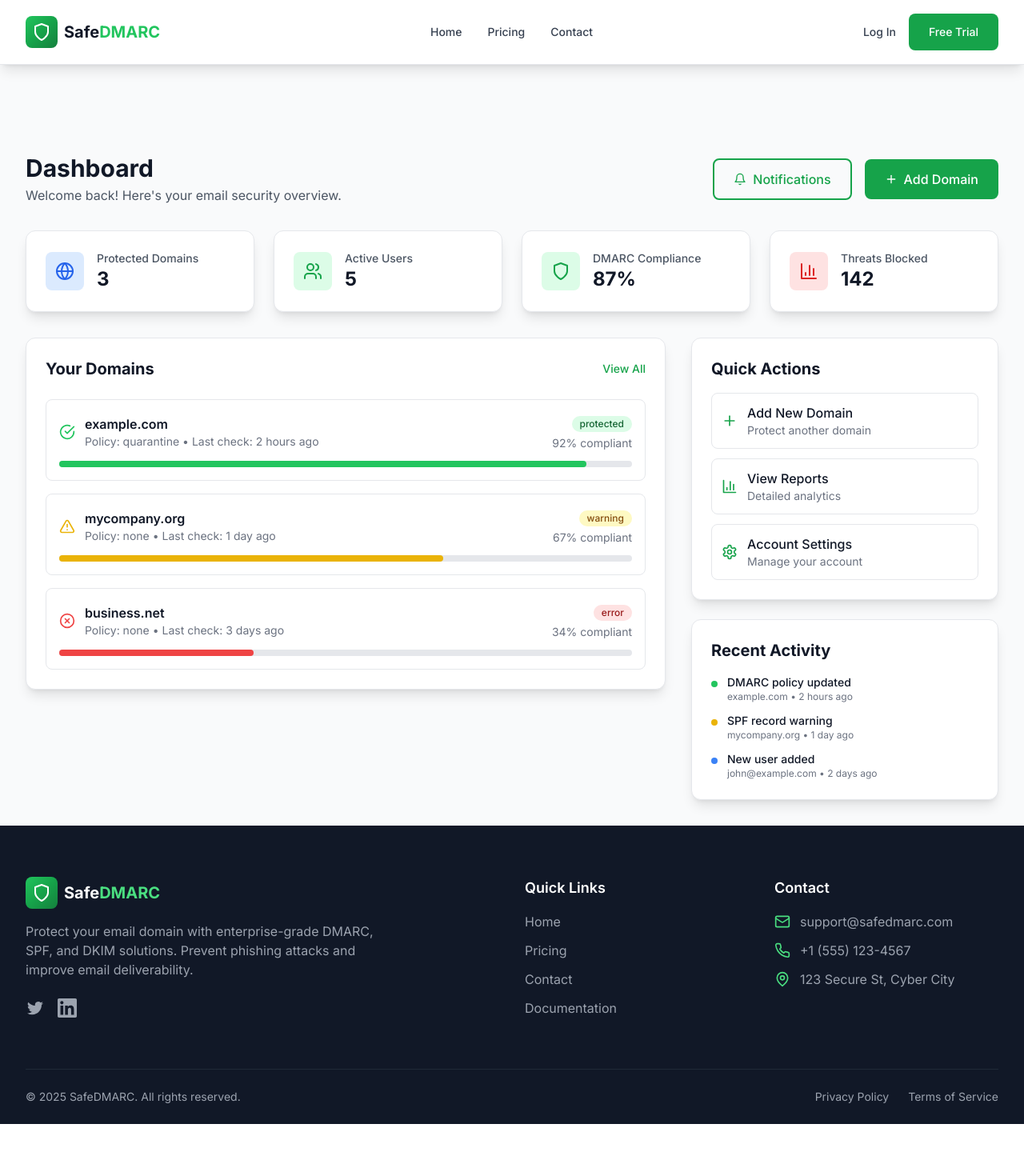
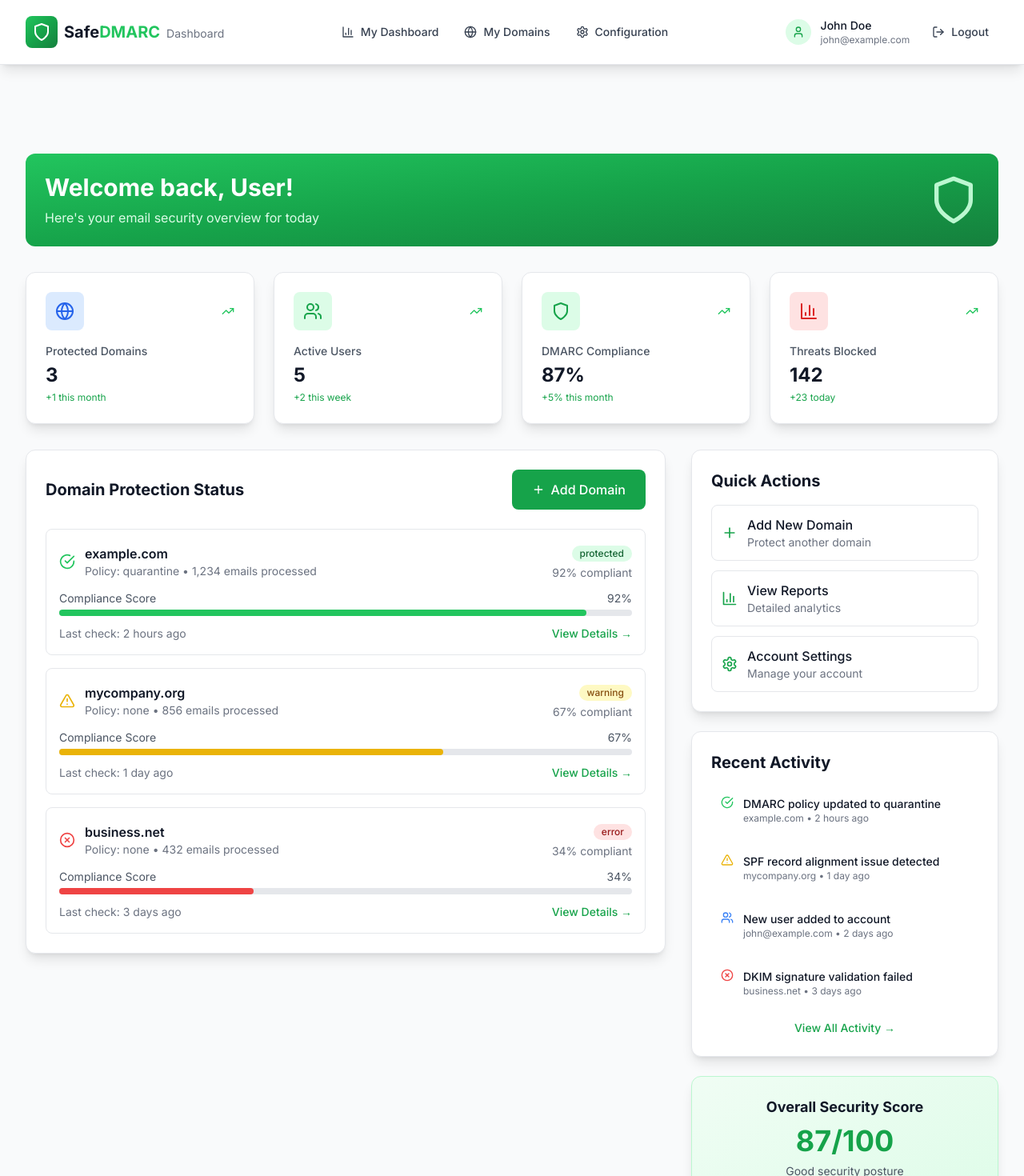
Before and after one commit to ntorrents/dmarc-project, a React (Vite) app: page /dashboard in a window 1280 px wide. Shown: the top 1470 px of the page at 80% size. Before the commit the page ends 1405 px from the top, so only its background shows below. Built offline with nearby package versions, Linux system fonts and the light colour scheme.

Commit message:
Dashboard Redesign with Custom Header and Navigation

```diff
--- a/src/Routes.jsx
+++ b/src/Routes.jsx
@@ -10,17 +10,33 @@ import Dashboard from "./pages/Dashboard";
 import Terms from "./pages/Terms";
 import Privacy from "./pages/Privacy";
 import Header from "./components/layout/Header";
+import DashboardHeader from "./components/layout/DashboardHeader";
 import Footer from "./components/layout/Footer";
+import DashboardFooter from "./components/layout/DashboardFooter";
 import ScrollToTop from "./utils/ScrollToTop";
 import ProtectedRoute from "./ProtectedRoute";
+import { useLocation } from "react-router-dom";
+
+const AppLayout = ({ children }) => {
+	const location = useLocation();
+	const isDashboard = location.pathname.startsWith('/dashboard');
+
+	return (
+		<div className="min-h-screen flex flex-col">
+			{isDashboard ? <DashboardHeader /> : <Header />}
+			<main className="flex-grow">
+				{children}
+			</main>
+			{isDashboard ? <DashboardFooter /> : <Footer />}
+		</div>
+	);
+};
 
 const AppRoutes = () => {
 	return (
 		<Router>
 			<ScrollToTop />
-			<div className="min-h-screen flex flex-col">
-				<Header />
-				<main className="flex-grow">
+			<AppLayout>
 				<AnimatePresence mode="wait">
 					<Routes>
 						<Route path="/" element={<Home />} />
@@ -41,9 +57,7 @@ const AppRoutes = () => {
 						<Route path="/privacy" element={<Privacy />} />
 					</Routes>
 				</AnimatePresence>
-				</main>
-				<Footer />
-			</div>
+			</AppLayout>
 		</Router>
 	);
 };
--- /dev/null
+++ b/src/components/layout/DashboardFooter.jsx
@@ -0,0 +1,31 @@
+import { Link } from 'react-router-dom'
+
+const DashboardFooter = () => {
+  const currentYear = new Date().getFullYear()
+
+  return (
+    <footer className="bg-gray-50 border-t border-gray-200 py-6 mt-auto">
+      <div className="container-custom">
+        <div className="flex flex-col md:flex-row justify-between items-center text-sm text-gray-600">
+          <p>© {currentYear} SafeDMARC. All rights reserved.</p>
+          <div className="flex space-x-6 mt-4 md:mt-0">
+            <Link
+              to="/privacy"
+              className="hover:text-primary-600 transition-colors"
+            >
+              Privacy Policy
+            </Link>
+            <Link
+              to="/terms"
+              className="hover:text-primary-600 transition-colors"
+            >
+              Terms of Service
+            </Link>
+          </div>
+        </div>
+      </div>
+    </footer>
+  )
+}
+
+export default DashboardFooter
--- /dev/null
+++ b/src/components/layout/DashboardHeader.jsx
@@ -0,0 +1,136 @@
+import { useState } from 'react'
+import { Link, useNavigate } from 'react-router-dom'
+import { motion } from 'framer-motion'
+import { Shield, User, LogOut, Settings, Globe, BarChart3, Menu, X } from 'lucide-react'
+
+const DashboardHeader = () => {
+  const [isMobileMenuOpen, setIsMobileMenuOpen] = useState(false)
+  const navigate = useNavigate()
+
+  // Get user info from localStorage or context
+  const userName = localStorage.getItem('userName') || 'John Doe'
+  const userEmail = localStorage.getItem('userEmail') || 'john@example.com'
+
+  const handleLogout = () => {
+    localStorage.removeItem('token')
+    localStorage.removeItem('userName')
+    localStorage.removeItem('userEmail')
+    navigate('/login')
+  }
+
+  const navigation = [
+    { name: 'My Dashboard', href: '/dashboard', icon: BarChart3 },
+    { name: 'My Domains', href: '/dashboard/domains', icon: Globe },
+    { name: 'Configuration', href: '/dashboard/settings', icon: Settings },
+  ]
+
+  return (
+    <motion.header
+      initial={{ y: -100 }}
+      animate={{ y: 0 }}
+      className="fixed top-0 left-0 right-0 z-50 bg-white shadow-lg border-b border-gray-200"
+    >
+      <div className="container-custom">
+        <div className="flex items-center justify-between h-16 lg:h-20">
+          {/* Logo */}
+          <Link to="/dashboard" className="flex items-center space-x-2">
+            <div className="flex items-center justify-center w-10 h-10 bg-gradient-primary rounded-lg">
+              <Shield className="w-6 h-6 text-white" />
+            </div>
+            <span className="text-xl font-bold text-gray-900">
+              Safe<span className="text-primary-500">DMARC</span>
+              <span className="text-sm font-normal text-gray-500 ml-2">Dashboard</span>
+            </span>
+          </Link>
+
+          {/* Desktop Navigation */}
+          <nav className="hidden md:flex items-center space-x-8">
+            {navigation.map((item) => (
+              <Link
+                key={item.name}
+                to={item.href}
+                className="flex items-center space-x-2 text-sm font-medium text-gray-700 hover:text-primary-600 transition-colors"
+              >
+                <item.icon className="w-4 h-4" />
+                <span>{item.name}</span>
+              </Link>
+            ))}
+          </nav>
+
+          {/* User Menu */}
+          <div className="hidden md:flex items-center space-x-4">
+            <div className="flex items-center space-x-3">
+              <div className="flex items-center justify-center w-8 h-8 bg-primary-100 rounded-full">
+                <User className="w-4 h-4 text-primary-600" />
+              </div>
+              <div className="text-sm">
+                <div className="font-medium text-gray-900">{userName}</div>
+                <div className="text-gray-500 text-xs">{userEmail}</div>
+              </div>
+            </div>
+            <button
+              onClick={handleLogout}
+              className="flex items-center space-x-2 px-3 py-2 text-sm font-medium text-gray-700 hover:text-red-600 hover:bg-red-50 rounded-lg transition-colors"
+            >
+              <LogOut className="w-4 h-4" />
+              <span>Logout</span>
+            </button>
+          </div>
+
+          {/* Mobile menu button */}
+          <button
+            onClick={() => setIsMobileMenuOpen(!isMobileMenuOpen)}
+            className="md:hidden p-2 rounded-lg text-gray-700 hover:bg-gray-100 transition-colors"
+          >
+            {isMobileMenuOpen ? <X className="w-6 h-6" /> : <Menu className="w-6 h-6" />}
+          </button>
+        </div>
+
+        {/* Mobile Navigation */}
+        {isMobileMenuOpen && (
+          <motion.div
+            initial={{ opacity: 0, height: 0 }}
+            animate={{ opacity: 1, height: 'auto' }}
+            exit={{ opacity: 0, height: 0 }}
+            className="md:hidden border-t border-gray-200 bg-white"
+          >
+            <div className="px-2 pt-2 pb-3 space-y-1">
+              {navigation.map((item) => (
+                <Link
+                  key={item.name}
+                  to={item.href}
+                  onClick={() => setIsMobileMenuOpen(false)}
+                  className="flex items-center space-x-3 px-3 py-2 text-base font-medium text-gray-700 hover:text-primary-600 hover:bg-gray-50 rounded-lg transition-colors"
+                >
+                  <item.icon className="w-5 h-5" />
+                  <span>{item.name}</span>
+                </Link>
+              ))}
+
+              <div className="pt-4 border-t border-gray-200">
+                <div className="flex items-center space-x-3 px-3 py-2">
+                  <div className="flex items-center justify-center w-8 h-8 bg-primary-100 rounded-full">
+                    <User className="w-4 h-4 text-primary-600" />
+                  </div>
+                  <div className="text-sm">
+                    <div className="font-medium text-gray-900">{userName}</div>
+                    <div className="text-gray-500 text-xs">{userEmail}</div>
+                  </div>
+                </div>
+                <button
+                  onClick={handleLogout}
+                  className="flex items-center space-x-3 w-full px-3 py-2 mt-2 text-base font-medium text-red-600 hover:bg-red-50 rounded-lg transition-colors"
+                >
+                  <LogOut className="w-5 h-5" />
+                  <span>Logout</span>
+                </button>
+              </div>
+            </div>
+          </motion.div>
+        )}
+      </div>
+    </motion.header>
+  )
+}
+
+export default DashboardHeader
--- a/src/pages/Dashboard.jsx
+++ b/src/pages/Dashboard.jsx
@@ -1,5 +1,5 @@
 import { motion } from 'framer-motion'
-import { Shield, Users, Globe, BarChart3, Settings, Bell, Plus, CheckCircle, AlertTriangle, XCircle } from 'lucide-react'
+import { Shield, Users, Globe, BarChart3, Settings, Bell, Plus, CheckCircle, AlertTriangle, XCircle, TrendingUp, Mail, Lock, Eye } from 'lucide-react'
 
 const Dashboard = () => {
   const stats = [
@@ -8,28 +8,32 @@ const Dashboard = () => {
       value: '3',
       icon: Globe,
       color: 'text-blue-600',
-      bgColor: 'bg-blue-100'
+      bgColor: 'bg-blue-100',
+      change: '+1 this month'
     },
     {
       title: 'Active Users',
       value: '5',
       icon: Users,
       color: 'text-green-600',
-      bgColor: 'bg-green-100'
+      bgColor: 'bg-green-100',
+      change: '+2 this week'
     },
     {
       title: 'DMARC Compliance',
       value: '87%',
       icon: Shield,
       color: 'text-primary-600',
-      bgColor: 'bg-primary-100'
+      bgColor: 'bg-primary-100',
+      change: '+5% this month'
     },
     {
       title: 'Threats Blocked',
       value: '142',
       icon: BarChart3,
       color: 'text-red-600',
-      bgColor: 'bg-red-100'
+      bgColor: 'bg-red-100',
+      change: '+23 today'
     }
   ]
 
@@ -39,21 +43,51 @@ const Dashboard = () => {
       status: 'protected',
       policy: 'quarantine',
       compliance: 92,
-      lastCheck: '2 hours ago'
+      lastCheck: '2 hours ago',
+      emails: '1,234'
     },
     {
       name: 'mycompany.org',
       status: 'warning',
       policy: 'none',
       compliance: 67,
-      lastCheck: '1 day ago'
+      lastCheck: '1 day ago',
+      emails: '856'
     },
     {
       name: 'business.net',
       status: 'error',
       policy: 'none',
       compliance: 34,
-      lastCheck: '3 days ago'
+      lastCheck: '3 days ago',
+      emails: '432'
+    }
+  ]
+
+  const recentActivity = [
+    {
+      type: 'success',
+      message: 'DMARC policy updated to quarantine',
+      domain: 'example.com',
+      time: '2 hours ago'
+    },
+    {
+      type: 'warning',
+      message: 'SPF record alignment issue detected',
+      domain: 'mycompany.org',
+      time: '1 day ago'
+    },
+    {
+      type: 'info',
+      message: 'New user added to account',
+      domain: 'john@example.com',
+      time: '2 days ago'
+    },
+    {
+      type: 'error',
+      message: 'DKIM signature validation failed',
+      domain: 'business.net',
+      time: '3 days ago'
     }
   ]
 
@@ -83,6 +117,21 @@ const Dashboard = () => {
     }
   }
 
+  const getActivityIcon = (type) => {
+    switch (type) {
+      case 'success':
+        return <CheckCircle className="w-4 h-4 text-green-500" />
+      case 'warning':
+        return <AlertTriangle className="w-4 h-4 text-yellow-500" />
+      case 'error':
+        return <XCircle className="w-4 h-4 text-red-500" />
+      case 'info':
+        return <Users className="w-4 h-4 text-blue-500" />
+      default:
+        return null
+    }
+  }
+
   return (
     <motion.div
       initial={{ opacity: 0 }}
@@ -92,27 +141,26 @@ const Dashboard = () => {
       className="min-h-screen bg-gray-50 pt-20"
     >
       <div className="container-custom py-8">
-        {/* Header */}
+        {/* Welcome Header */}
         <motion.div
           initial={{ opacity: 0, y: 20 }}
           animate={{ opacity: 1, y: 0 }}
           transition={{ duration: 0.6 }}
           className="mb-8"
         >
+          <div className="bg-gradient-primary rounded-xl p-6 text-white">
             <div className="flex items-center justify-between">
               <div>
-              <h1 className="text-3xl font-bold text-gray-900">Dashboard</h1>
-              <p className="text-gray-600 mt-1">Welcome back! Here's your email security overview.</p>
+                <h1 className="text-2xl md:text-3xl font-bold mb-2">
+                  Welcome back, {localStorage.getItem('userName') || 'User'}!
+                </h1>
+                <p className="text-primary-100">
+                  Here's your email security overview for today
+                </p>
               </div>
-            <div className="flex items-center space-x-4">
-              <button className="btn-outline">
-                <Bell className="w-4 h-4 mr-2" />
-                Notifications
-              </button>
-              <button className="btn-primary">
-                <Plus className="w-4 h-4 mr-2" />
-                Add Domain
-              </button>
+              <div className="hidden md:block">
+                <Shield className="w-16 h-16 text-primary-200" />
+              </div>
             </div>
           </div>
         </motion.div>
@@ -125,22 +173,24 @@ const Dashboard = () => {
           className="grid grid-cols-1 md:grid-cols-2 lg:grid-cols-4 gap-6 mb-8"
         >
           {stats.map((stat, index) => (
-            <div key={stat.title} className="card">
-              <div className="flex items-center">
-                <div className={`flex items-center justify-center w-12 h-12 ${stat.bgColor} rounded-lg mr-4`}>
+            <div key={stat.title} className="card hover:shadow-xl transition-shadow duration-300">
+              <div className="flex items-center justify-between mb-4">
+                <div className={`flex items-center justify-center w-12 h-12 ${stat.bgColor} rounded-lg`}>
                   <stat.icon className={`w-6 h-6 ${stat.color}`} />
                 </div>
+                <TrendingUp className="w-4 h-4 text-green-500" />
+              </div>
               <div>
-                  <p className="text-sm font-medium text-gray-600">{stat.title}</p>
-                  <p className="text-2xl font-bold text-gray-900">{stat.value}</p>
-                </div>
+                <p className="text-sm font-medium text-gray-600 mb-1">{stat.title}</p>
+                <p className="text-2xl font-bold text-gray-900 mb-1">{stat.value}</p>
+                <p className="text-xs text-green-600">{stat.change}</p>
               </div>
             </div>
           ))}
         </motion.div>
 
         <div className="grid grid-cols-1 lg:grid-cols-3 gap-8">
-          {/* Domains List */}
+          {/* Domains Overview */}
           <motion.div
             initial={{ opacity: 0, y: 20 }}
             animate={{ opacity: 1, y: 0 }}
@@ -149,21 +199,24 @@ const Dashboard = () => {
           >
             <div className="card">
               <div className="flex items-center justify-between mb-6">
-                <h2 className="text-xl font-bold text-gray-900">Your Domains</h2>
-                <button className="text-primary-600 hover:text-primary-700 text-sm font-medium">
-                  View All
+                <h2 className="text-xl font-bold text-gray-900">Domain Protection Status</h2>
+                <button className="btn-primary">
+                  <Plus className="w-4 h-4 mr-2" />
+                  Add Domain
                 </button>
               </div>
 
               <div className="space-y-4">
                 {domains.map((domain, index) => (
                   <div key={domain.name} className="border border-gray-200 rounded-lg p-4 hover:shadow-md transition-shadow">
-                    <div className="flex items-center justify-between">
+                    <div className="flex items-center justify-between mb-3">
                       <div className="flex items-center space-x-3">
                         {getStatusIcon(domain.status)}
                         <div>
                           <h3 className="font-semibold text-gray-900">{domain.name}</h3>
-                          <p className="text-sm text-gray-500">Policy: {domain.policy} • Last check: {domain.lastCheck}</p>
+                          <p className="text-sm text-gray-500">
+                            Policy: {domain.policy} • {domain.emails} emails processed
+                          </p>
                         </div>
                       </div>
                       <div className="text-right">
@@ -173,7 +226,12 @@ const Dashboard = () => {
                         <p className="text-sm text-gray-500 mt-1">{domain.compliance}% compliant</p>
                       </div>
                     </div>
-                    <div className="mt-3">
+
+                    <div className="mb-3">
+                      <div className="flex justify-between text-sm text-gray-600 mb-1">
+                        <span>Compliance Score</span>
+                        <span>{domain.compliance}%</span>
+                      </div>
                       <div className="w-full bg-gray-200 rounded-full h-2">
                         <div
                           className={`h-2 rounded-full ${
@@ -184,44 +242,51 @@ const Dashboard = () => {
                         ></div>
                       </div>
                     </div>
+
+                    <div className="flex items-center justify-between text-sm">
+                      <span className="text-gray-500">Last check: {domain.lastCheck}</span>
+                      <button className="text-primary-600 hover:text-primary-700 font-medium">
+                        View Details →
+                      </button>
+                    </div>
                   </div>
                 ))}
               </div>
             </div>
           </motion.div>
 
-          {/* Quick Actions */}
+          {/* Sidebar */}
           <motion.div
             initial={{ opacity: 0, y: 20 }}
             animate={{ opacity: 1, y: 0 }}
             transition={{ duration: 0.6, delay: 0.3 }}
             className="space-y-6"
           >
-            {/* Quick Actions Card */}
+            {/* Quick Actions */}
             <div className="card">
               <h2 className="text-xl font-bold text-gray-900 mb-4">Quick Actions</h2>
               <div className="space-y-3">
-                <button className="w-full text-left p-3 rounded-lg border border-gray-200 hover:bg-gray-50 transition-colors">
+                <button className="w-full text-left p-3 rounded-lg border border-gray-200 hover:bg-gray-50 transition-colors group">
                   <div className="flex items-center">
-                    <Plus className="w-5 h-5 text-primary-600 mr-3" />
+                    <Plus className="w-5 h-5 text-primary-600 mr-3 group-hover:scale-110 transition-transform" />
                     <div>
                       <p className="font-medium text-gray-900">Add New Domain</p>
                       <p className="text-sm text-gray-500">Protect another domain</p>
                     </div>
                   </div>
                 </button>
-                <button className="w-full text-left p-3 rounded-lg border border-gray-200 hover:bg-gray-50 transition-colors">
+                <button className="w-full text-left p-3 rounded-lg border border-gray-200 hover:bg-gray-50 transition-colors group">
                   <div className="flex items-center">
-                    <BarChart3 className="w-5 h-5 text-primary-600 mr-3" />
+                    <BarChart3 className="w-5 h-5 text-primary-600 mr-3 group-hover:scale-110 transition-transform" />
                     <div>
                       <p className="font-medium text-gray-900">View Reports</p>
                       <p className="text-sm text-gray-500">Detailed analytics</p>
                     </div>
                   </div>
                 </button>
-                <button className="w-full text-left p-3 rounded-lg border border-gray-200 hover:bg-gray-50 transition-colors">
+                <button className="w-full text-left p-3 rounded-lg border border-gray-200 hover:bg-gray-50 transition-colors group">
                   <div className="flex items-center">
-                    <Settings className="w-5 h-5 text-primary-600 mr-3" />
+                    <Settings className="w-5 h-5 text-primary-600 mr-3 group-hover:scale-110 transition-transform" />
                     <div>
                       <p className="font-medium text-gray-900">Account Settings</p>
                       <p className="text-sm text-gray-500">Manage your account</p>
@@ -235,27 +300,34 @@ const Dashboard = () => {
             <div className="card">
               <h2 className="text-xl font-bold text-gray-900 mb-4">Recent Activity</h2>
               <div className="space-y-3">
-                <div className="flex items-start space-x-3">
-                  <div className="w-2 h-2 bg-green-500 rounded-full mt-2"></div>
-                  <div>
-                    <p className="text-sm font-medium text-gray-900">DMARC policy updated</p>
-                    <p className="text-xs text-gray-500">example.com • 2 hours ago</p>
+                {recentActivity.map((activity, index) => (
+                  <div key={index} className="flex items-start space-x-3 p-3 rounded-lg hover:bg-gray-50 transition-colors">
+                    {getActivityIcon(activity.type)}
+                    <div className="flex-1 min-w-0">
+                      <p className="text-sm font-medium text-gray-900 truncate">
+                        {activity.message}
+                      </p>
+                      <p className="text-xs text-gray-500">
+                        {activity.domain} • {activity.time}
+                      </p>
                     </div>
                   </div>
-                <div className="flex items-start space-x-3">
-                  <div className="w-2 h-2 bg-yellow-500 rounded-full mt-2"></div>
-                  <div>
-                    <p className="text-sm font-medium text-gray-900">SPF record warning</p>
-                    <p className="text-xs text-gray-500">mycompany.org • 1 day ago</p>
+                ))}
               </div>
+              <button className="w-full mt-4 text-sm text-primary-600 hover:text-primary-700 font-medium">
+                View All Activity →
+              </button>
             </div>
-                <div className="flex items-start space-x-3">
-                  <div className="w-2 h-2 bg-blue-500 rounded-full mt-2"></div>
-                  <div>
-                    <p className="text-sm font-medium text-gray-900">New user added</p>
-                    <p className="text-xs text-gray-500">john@example.com • 2 days ago</p>
-                  </div>
-                </div>
+
+            {/* Security Score */}
+            <div className="card bg-gradient-to-br from-primary-50 to-primary-100 border-primary-200">
+              <div className="text-center">
+                <h3 className="text-lg font-bold text-gray-900 mb-2">Overall Security Score</h3>
+                <div className="text-4xl font-bold text-primary-600 mb-2">87/100</div>
+                <p className="text-sm text-gray-600 mb-4">Good security posture</p>
+                <button className="btn-primary w-full">
+                  Improve Score
+                </button>
               </div>
             </div>
           </motion.div>
--- a/src/pages/Login.jsx
+++ b/src/pages/Login.jsx
@@ -39,7 +39,10 @@ const Login = () => {
 				return;
 			}
 
+			// Store user info for dashboard
 			localStorage.setItem("token", "fake-dev-token");
+			localStorage.setItem("userName", formData.email.split('@')[0]);
+			localStorage.setItem("userEmail", formData.email);
 			navigate("/dashboard");
 			setIsLoading(false);
 			return;
@@ -61,6 +64,8 @@ const Login = () => {
 
 		if (res.ok) {
 			localStorage.setItem("token", data.access); // guarda el token real
+			localStorage.setItem("userName", data.user?.name || formData.email.split('@')[0]);
+			localStorage.setItem("userEmail", formData.email);
 			navigate("/dashboard");
 		} else {
 			alert(data.detail || "Error en login");
```
Lines whose indentation alone changed are shown as unchanged.
